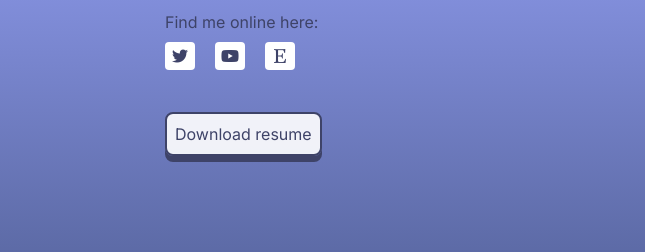
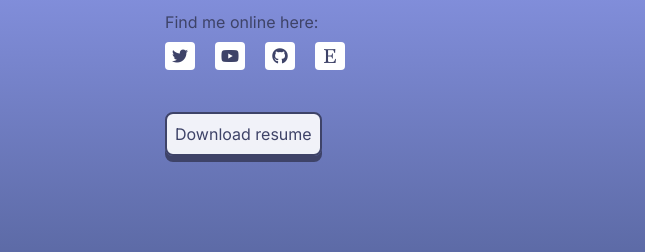
Before and after one commit to webfliccy/portfolio, a plain HTML site: page index.html in a window 1280 px wide. Shown: the part 418-670 px from the top of the page, 0-645 px from the left. Drawn offline with nearby package versions, Linux system fonts and the light colour scheme.

Commit message:
Update index.html
Added github link to socials

```diff
--- a/index.html
+++ b/index.html
@@ -45,7 +45,7 @@
                             <ul class="social-icons">
                                 <li><a class="icon" href="https://twitter.com/webfliccy"><i class="fa-brands fa-twitter" title="twitter"></i><span class="fa-sr-only">Twitter</span></a></li>
                                 <li><a class="icon" href="http://www.youtube.com/Webfliccy"><i class="fa-brands fa-youtube" title="Youtube"></i><span class="fa-sr-only">Youtube</span></a></li>
-                                <!-- <li><a class="icon"><i class="fa-brands fa-github" title="Github"></i><span class="fa-sr-only">Github</span></a></li> -->
+                                <li><a class="icon" href="https://github.com/webfliccy"><i class="fa-brands fa-github" title="Github"></i><span class="fa-sr-only">Github</span></a></li>
                                 <li><a class="icon" href="http://www.cheekyrascal.etsy.com"><i class="fa-brands fa-etsy" title="Etsy"></i><span class="fa-sr-only">Etsy</span></a></li>
                             </ul>
                         </div>
```
